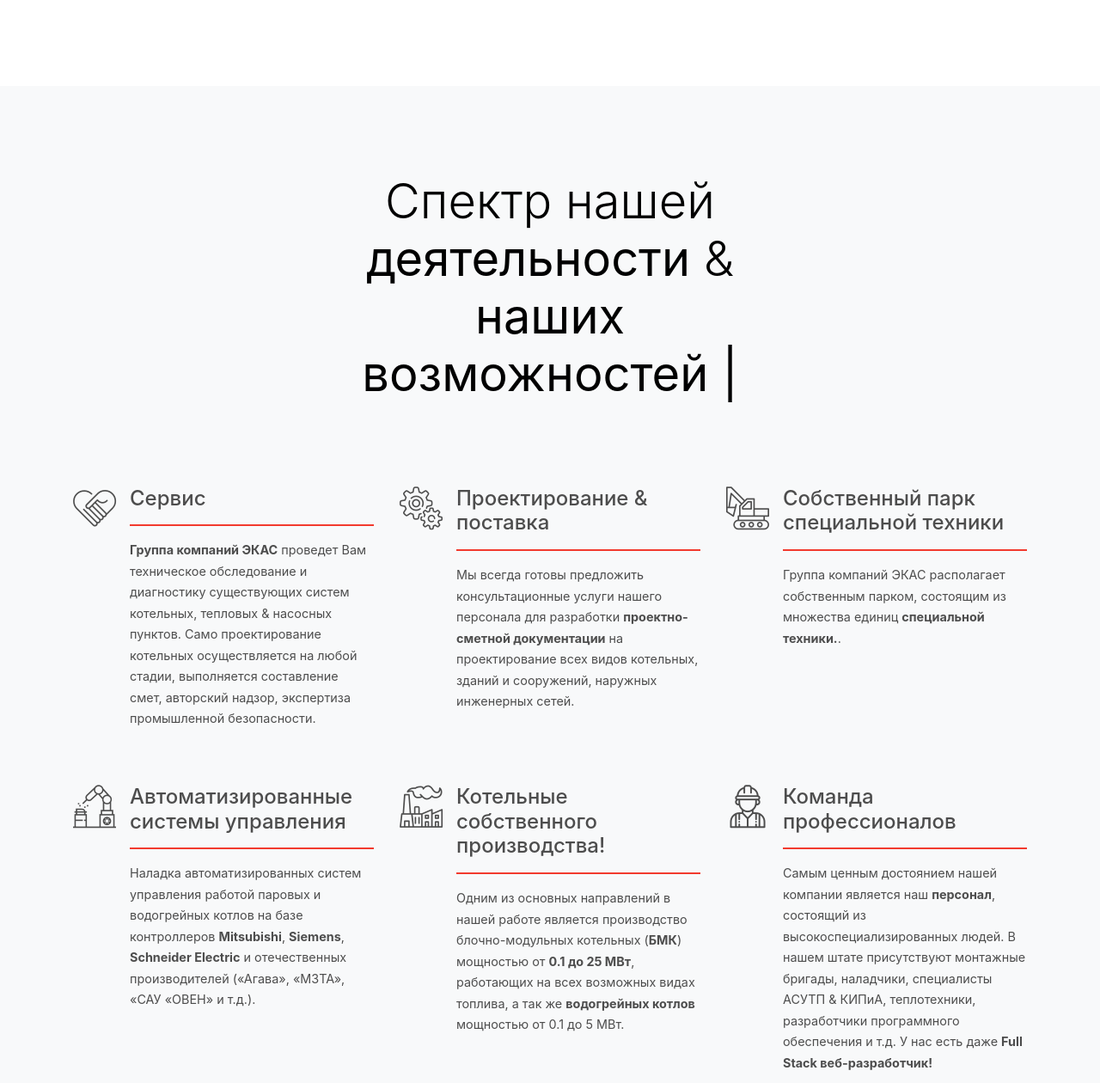
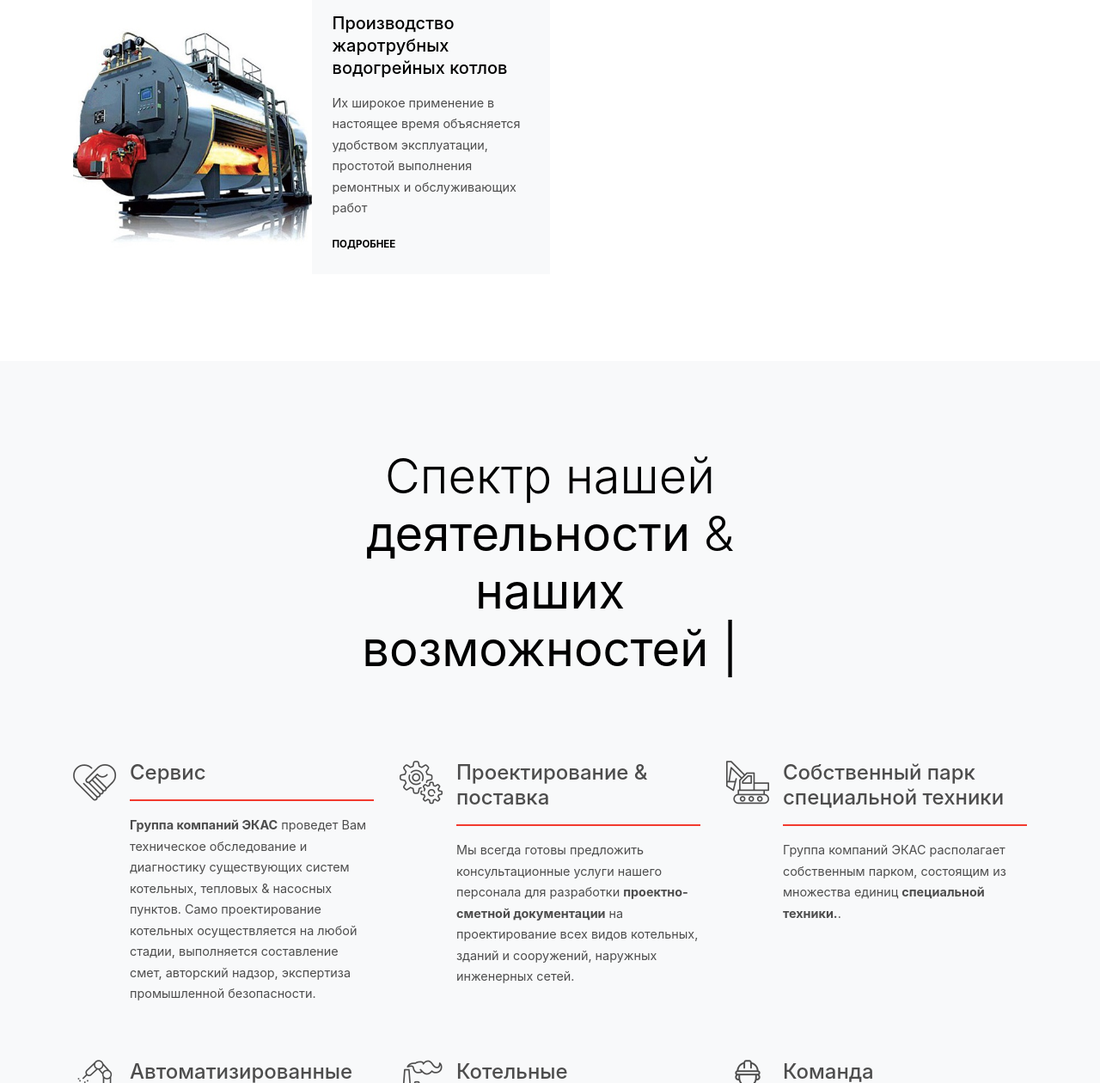
Before and after one commit to EchoFoe/Ekas_new, a Django app: page / in a window 1280 px wide. Shown: the part 2167-3427 px from the top of the page at 86% size. Run offline with Django 3.2, Linux system fonts and the light colour scheme; some libraries are stand-ins or nearby versions; some web fonts are replaced.

Commit message:
version_5

```diff
--- a/templates/landing/home.html
+++ b/templates/landing/home.html
@@ -145,11 +145,21 @@
                         <div class="col-md-6 bg-image order-md-2 bg-sm-height" style="background-image: url('../../static/images/modular_boiler_1.jpg');" data-aos="fade" data-aos-delay="400"></div>
                         <div class="col-md-6 bg-light text order-md-1">
                             <div class="p-4">
-                                <h2 class="h5 mb-3 text-black line-height-sm">Производство блочно-модульных котельных (БМК) & котлов</h2>
+                                <h2 class="h5 mb-3 text-black line-height-sm">Производство блочно-модульных котельных (БМК)</h2>
                                 <p>ТКУ представляют собой технологическую конструкцию, состоящую из одного и более функциональных блоков (модулей)</p>
                                 <p class="mb-0"><a href="{% url 'bmk' %}" class=""><small class="text-uppercase font-weight-bold text-black">Подробнее о БМК</small></a></p>
-                                <hr>
-                                <p class="mb-0"><a href="{% url 'kotli' %}" class=""><small class="text-uppercase font-weight-bold text-black">Подробнее о котлах</small></a></p>
+                            </div>
+                        </div>
+                    </div>
+                </div>
+                <div class="col-lg-6">
+                    <div class="row no-gutters align-items-stretch h-100 half-sm">
+                        <div class="col-md-6 bg-image bg-sm-height" style="background-image: url('../../static/images/kotli_ekas_org_1.jpg');" data-aos="fade" data-aos-delay="0"></div>
+                        <div class="col-md-6 bg-light text">
+                            <div class="p-4">
+                                <h2 class="h5 mb-3 text-black line-height-sm">Производство жаротрубных водогрейных котлов</h2>
+                                <p>Их широкое применение в настоящее время объясняется удобством эксплуатации, простотой выполнения ремонтных и обслуживающих работ</p>
+                                <p class="mb-0"><a href="{% url 'kotli' %}" class=""><small class="text-uppercase font-weight-bold text-black">Подробнее</small></a></p>
                             </div>
                         </div>
                     </div>
```
